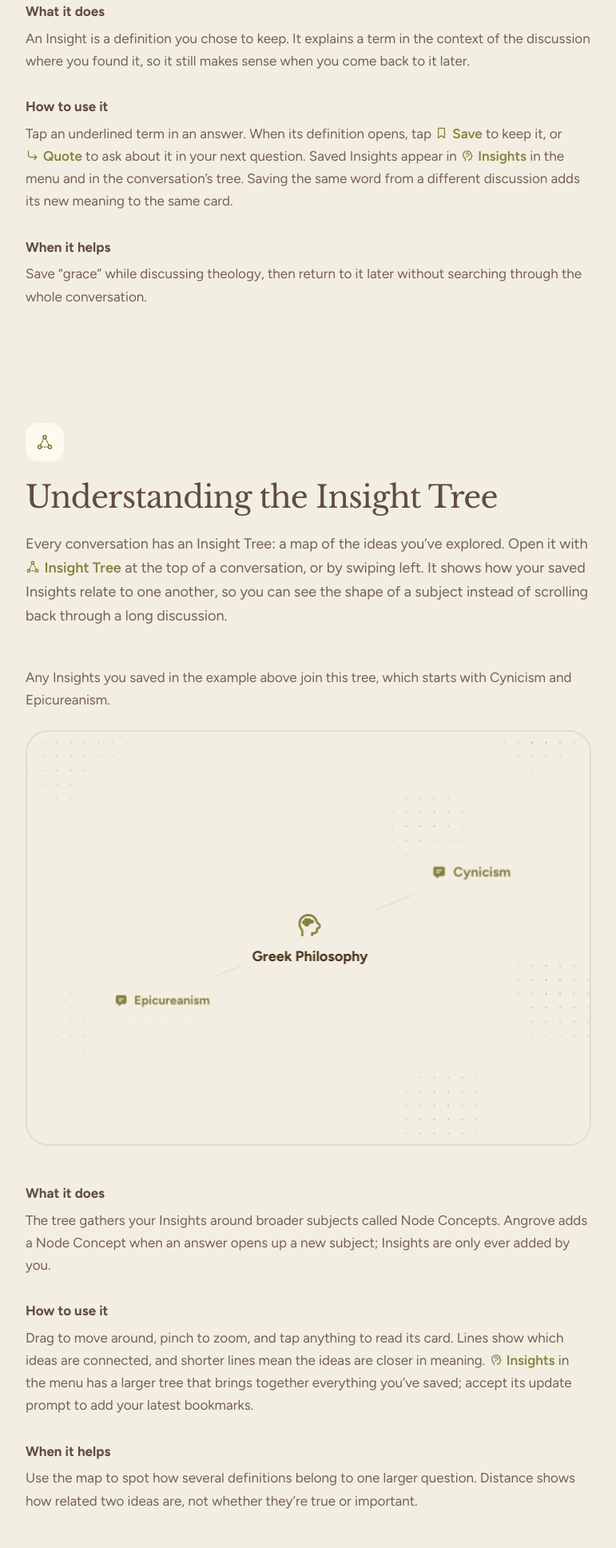
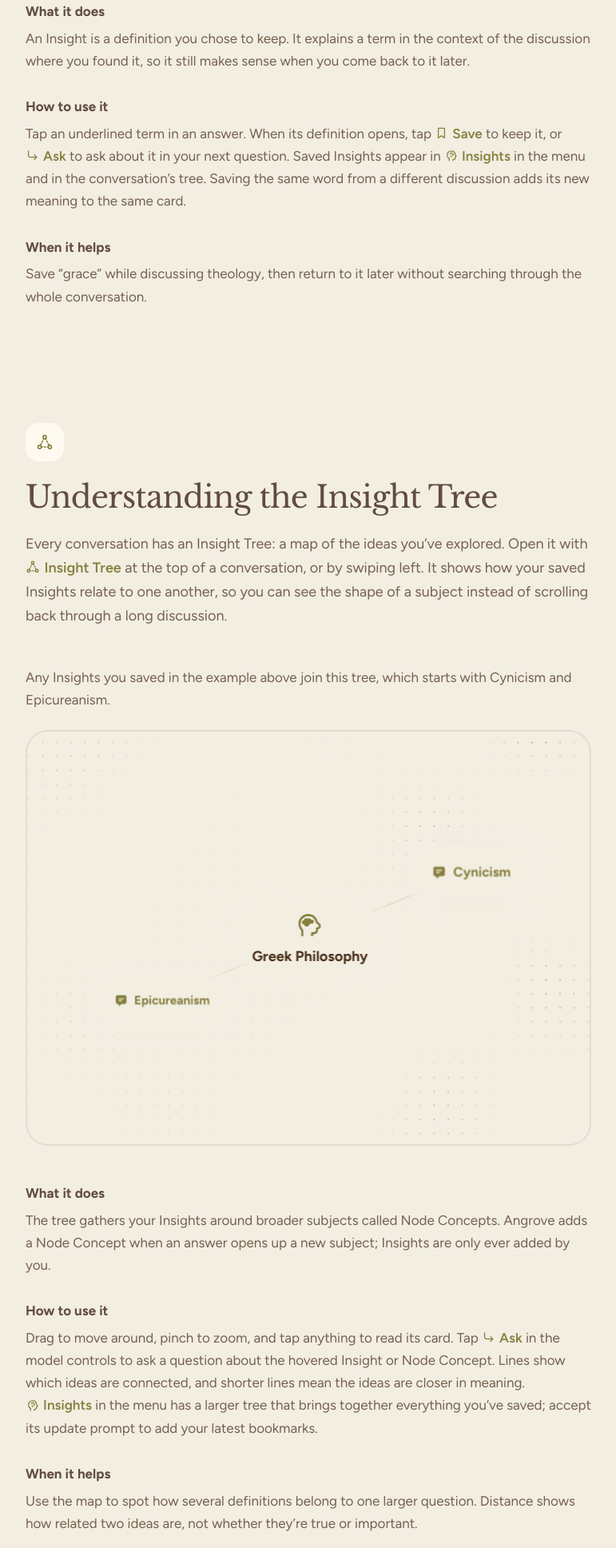
Before and after one commit to rbaltodano/ryanbaltodano.com, a plain HTML site: page guide.html in a window 1280 px wide. Shown: the part 2481-4417 px from the top of the page at 80% size, without its empty margins (456-1227 px from the left). Drawn offline with nearby package versions, Linux system fonts and the light colour scheme; animation ran at ten frames a second.

Commit message:
Rename guide question action to Ask

```diff
--- a/guide.html
+++ b/guide.html
@@ -140,7 +140,7 @@
         </div>
         <div class="guide-paras">
           <div><h3 class="guide-label">What it does</h3><p class="guide-text">An Insight is a definition you chose to keep. It explains a term in the context of the discussion where you found it, so it still makes sense when you come back to it later.</p></div>
-          <div><h3 class="guide-label">How to use it</h3><p class="guide-text">Tap an underlined term in an answer. When its definition opens, tap <span class="ui-btn"><svg class="ic" aria-hidden="true"><use href="#i-bookmark"/></svg>Save</span> to keep it, or <span class="ui-btn"><svg class="ic" aria-hidden="true"><use href="#i-arrow-turn-down-right"/></svg>Quote</span> to ask about it in your next question. Saved Insights appear in <span class="ui-btn"><svg class="ic" aria-hidden="true"><use href="#i-brain-head-profile"/></svg>Insights</span> in the menu and in the conversation’s tree. Saving the same word from a different discussion adds its new meaning to the same card.</p></div>
+          <div><h3 class="guide-label">How to use it</h3><p class="guide-text">Tap an underlined term in an answer. When its definition opens, tap <span class="ui-btn"><svg class="ic" aria-hidden="true"><use href="#i-bookmark"/></svg>Save</span> to keep it, or <span class="ui-btn"><svg class="ic" aria-hidden="true"><use href="#i-arrow-turn-down-right"/></svg>Ask</span> to ask about it in your next question. Saved Insights appear in <span class="ui-btn"><svg class="ic" aria-hidden="true"><use href="#i-brain-head-profile"/></svg>Insights</span> in the menu and in the conversation’s tree. Saving the same word from a different discussion adds its new meaning to the same card.</p></div>
           <div><h3 class="guide-label">When it helps</h3><p class="guide-text">Save “grace” while discussing theology, then return to it later without searching through the whole conversation.</p></div>
         </div>
       </article>
@@ -162,7 +162,7 @@
 
         <div class="guide-paras">
           <div><h3 class="guide-label">What it does</h3><p class="guide-text">The tree gathers your Insights around broader subjects called Node Concepts. Angrove adds a Node Concept when an answer opens up a new subject; Insights are only ever added by you.</p></div>
-          <div><h3 class="guide-label">How to use it</h3><p class="guide-text">Drag to move around, pinch to zoom, and tap anything to read its card. Lines show which ideas are connected, and shorter lines mean the ideas are closer in meaning. <span class="ui-btn"><svg class="ic" aria-hidden="true"><use href="#i-brain-head-profile"/></svg>Insights</span> in the menu has a larger tree that brings together everything you’ve saved; accept its update prompt to add your latest bookmarks.</p></div>
+          <div><h3 class="guide-label">How to use it</h3><p class="guide-text">Drag to move around, pinch to zoom, and tap anything to read its card. Tap <span class="ui-btn"><svg class="ic" aria-hidden="true"><use href="#i-arrow-turn-down-right"/></svg>Ask</span> in the model controls to ask a question about the hovered Insight or Node Concept. Lines show which ideas are connected, and shorter lines mean the ideas are closer in meaning. <span class="ui-btn"><svg class="ic" aria-hidden="true"><use href="#i-brain-head-profile"/></svg>Insights</span> in the menu has a larger tree that brings together everything you’ve saved; accept its update prompt to add your latest bookmarks.</p></div>
           <div><h3 class="guide-label">When it helps</h3><p class="guide-text">Use the map to spot how several definitions belong to one larger question. Distance shows how related two ideas are, not whether they’re true or important.</p></div>
         </div>
               <div class="guide-tech">
```
